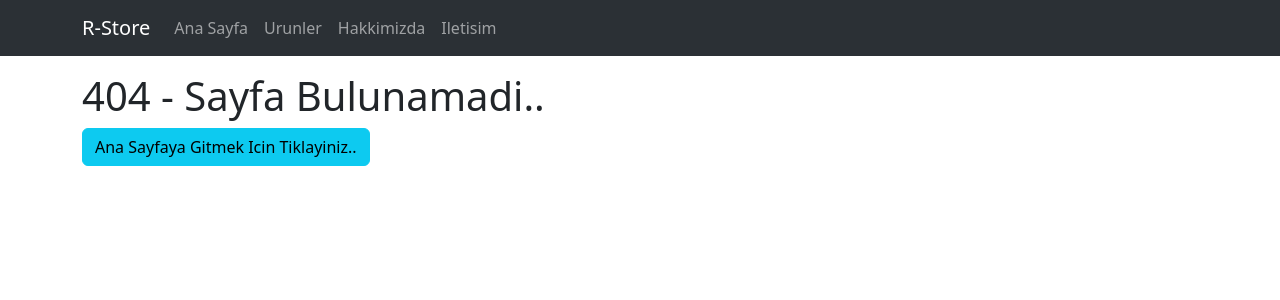
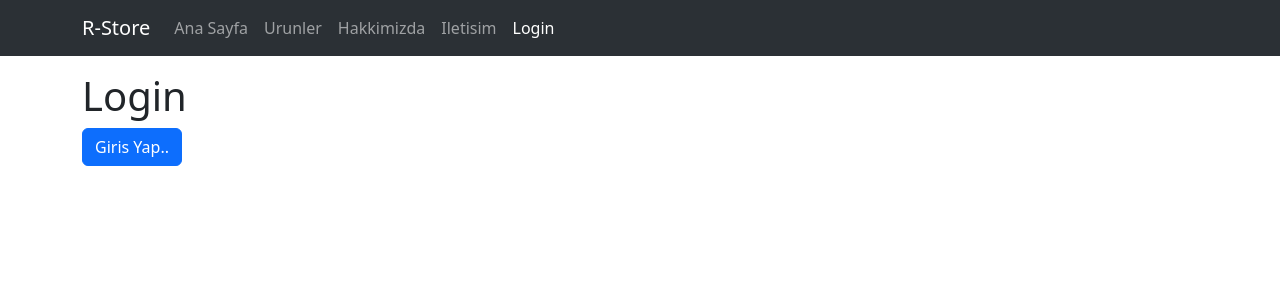
Before and after one commit to hakanyalcinkaya/Sifirdan-Projelerle-Front-End-ve-React-Egitimi, a React (Vite) app in the folder 013-React-Router-Dom-ile-Calismak/: page /login in a window 1280 px wide. Before the commit this address had no page. Shown: the top 300 px of the page. Built offline with nearby package versions, Linux system fonts and the light colour scheme.

Commit message:
React-Router-Dom: Login ve Logout Olusturulmasi

```diff
--- a/013-React-Router-Dom-ile-Calismak/src/App.jsx
+++ b/013-React-Router-Dom-ile-Calismak/src/App.jsx
@@ -1,17 +1,31 @@
 import { useState } from 'react'
 import Navbar from './components/Navbar'
 import SiteRoutes from './SiteRoutes'
+import { useNavigate } from 'react-router-dom'
 
 function App() {
-  const [count, setCount] = useState(0)
+  const navigate = useNavigate()
+  const [user, setUser] = useState(null)
+
+  const handleLogin = () => {
+    const user = {id: 1, name: "lorem"}
+    setUser(user)
+    localStorage.setItem("user", JSON.stringify(user))
+    navigate('/')
+  }
+
+  const handleLogout = () => {
+    localStorage.removeItem("user")
+    setUser(null)
+  }
 
   return (
     <>
-      <Navbar />
+      <Navbar user={user} handleLogout={handleLogout} />
       <div className="container">
         <div className="row">
           <div className="col-sm-12">
-            <SiteRoutes />
+            <SiteRoutes handleLogin={handleLogin} />
           </div>
         </div>
       </div>
--- a/013-React-Router-Dom-ile-Calismak/src/SiteRoutes.jsx
+++ b/013-React-Router-Dom-ile-Calismak/src/SiteRoutes.jsx
@@ -4,9 +4,10 @@
 import Contact from './pages/Contact'
 import PageNotFound from './pages/PageNotFound'
 import { Category, Product, ProductLayout, Products } from './products'
+import Login from './pages/Login'
 
 
-export default function SiteRoutes() {
+export default function SiteRoutes({handleLogin}) {
   return (
     <Routes>
       <Route path='/' element={<Home />} />
@@ -17,6 +18,7 @@
         <Route path='category/:categoryName' element={<Category />} />
         <Route path='product/:productId' element={<Product />} />
       </Route>
+      <Route path='/login' element={<Login handleLogin={handleLogin} />} />
 
       <Route path='*' element={<PageNotFound />} />
     </Routes>
--- a/013-React-Router-Dom-ile-Calismak/src/components/Navbar.jsx
+++ b/013-React-Router-Dom-ile-Calismak/src/components/Navbar.jsx
@@ -1,6 +1,6 @@
 import { Link, NavLink } from "react-router-dom";
 
-export default function Navbar() {
+export default function Navbar({user, handleLogout}) {
   return (
     <>
       <nav className="navbar navbar-expand-lg bg-body-tertiary mb-3" data-bs-theme="dark">
@@ -15,6 +15,11 @@
               <NavLink className="nav-link" to="/products">Urunler</NavLink>
               <NavLink className="nav-link" to="/about">Hakkimizda</NavLink>
               <NavLink className="nav-link" to="/contact">Iletisim</NavLink>
+              {
+                user ?
+                <button className="nav-link" onClick={handleLogout}>Logout ({user.name})</button> :
+                <NavLink className="nav-link" to="/login">Login</NavLink>
+              }
             </div>
           </div>
         </div>
--- a/013-React-Router-Dom-ile-Calismak/src/pages/Login.jsx
+++ b/013-React-Router-Dom-ile-Calismak/src/pages/Login.jsx
@@ -1,7 +1,13 @@
-export default function Login() {
+export default function Login({ handleLogin }) {
   return (
     <>
       <h1>Login</h1>
+      <button
+        className="btn btn-primary"
+        onClick={handleLogin}
+      >
+        Giris Yap..
+      </button>
     </>
   )
 }
--- a/013-React-Router-Dom-ile-Calismak/src/products/ProductsLayout.jsx
+++ b/013-React-Router-Dom-ile-Calismak/src/products/ProductsLayout.jsx
@@ -6,6 +6,7 @@
     <>
       <div className="row">
         <div className="col-sm-8">
+          {/* Outlet: Detay Sayfalarinin Burda Gosterilmesini Saglar.. */}
           <Outlet />
         </div>
         <div className="col-sm-4">
```
Also changed, not shown: 1 other file (tests, documents, lock files or other folders).
